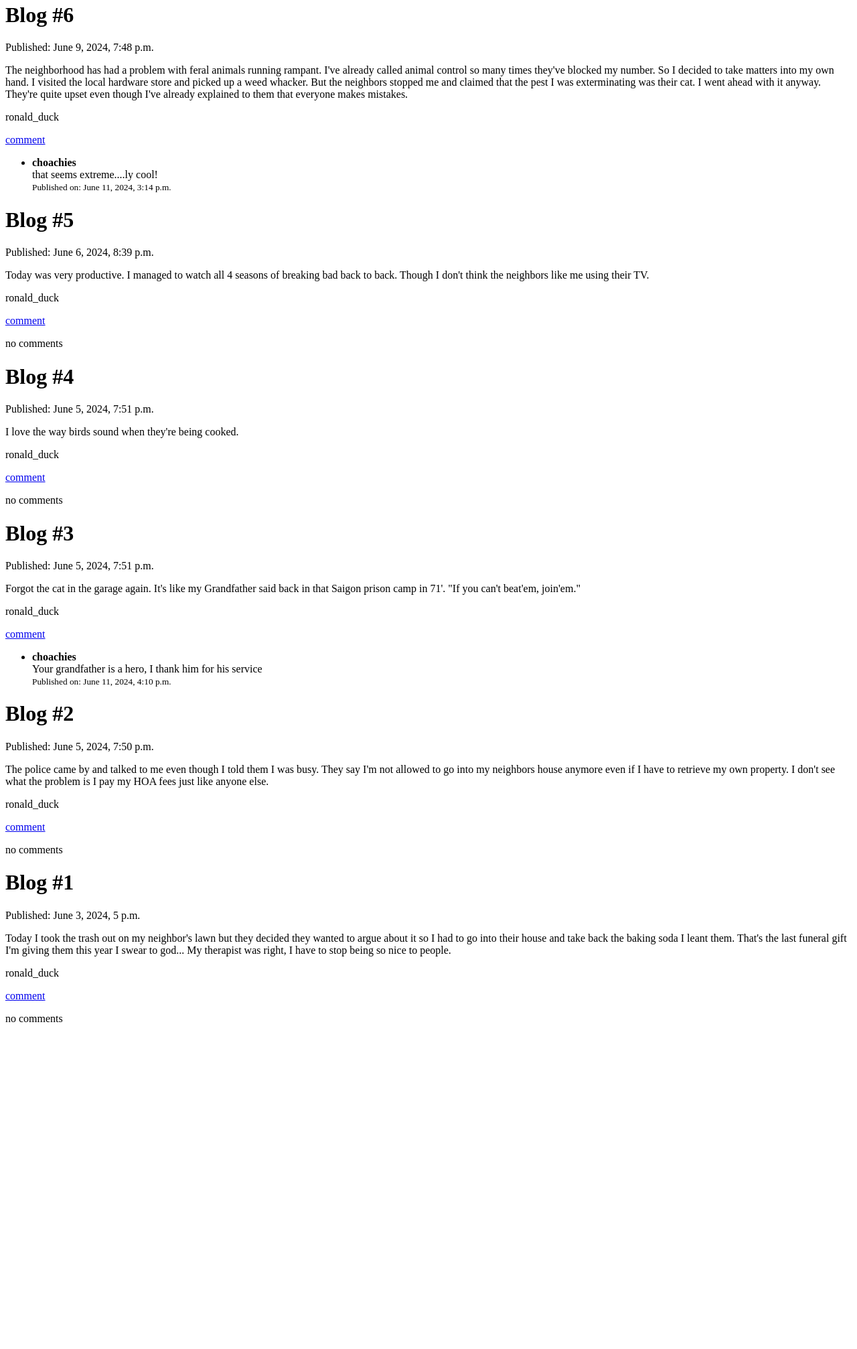
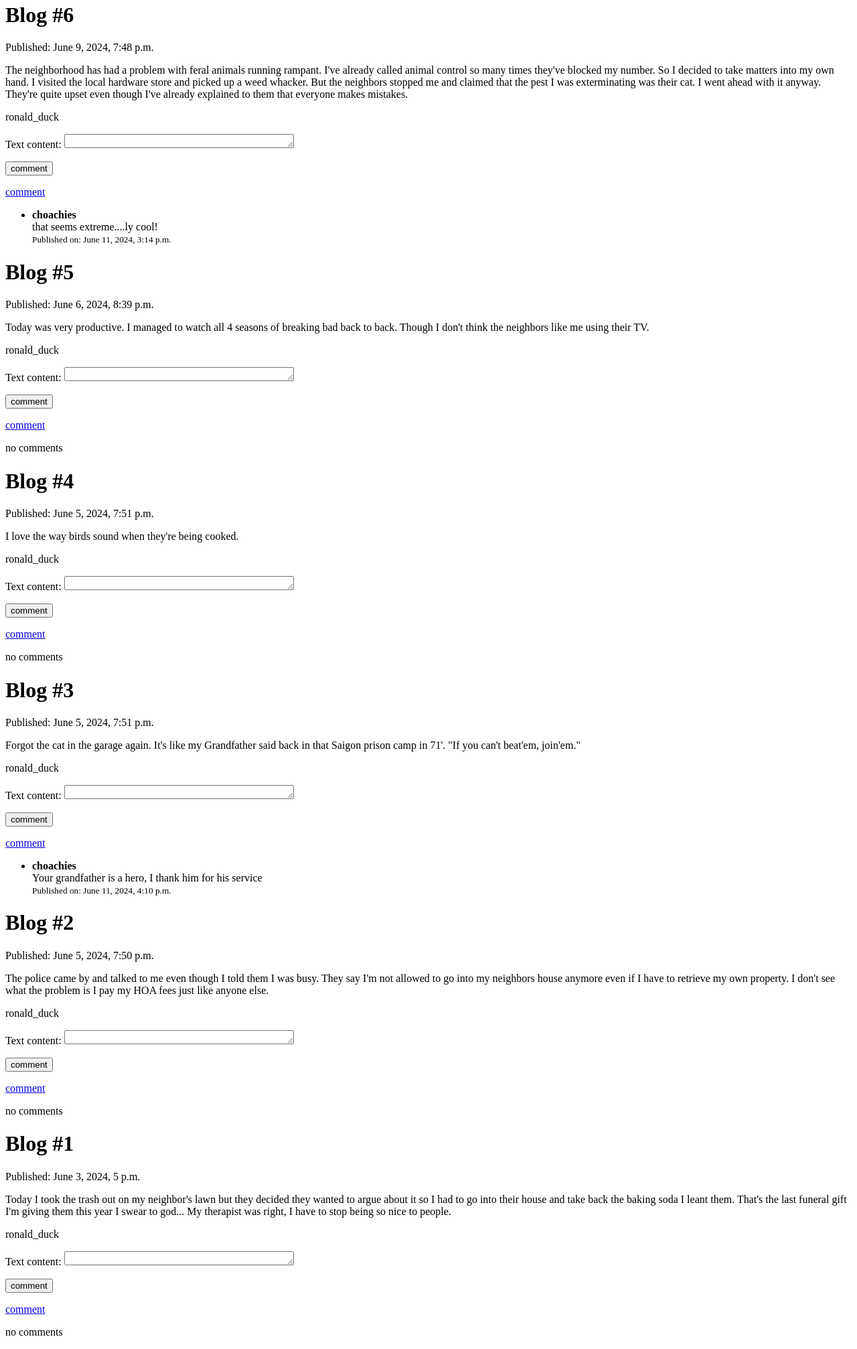
Before and after one commit to atticus-ezis/test_blog, a Django app: page / in a window 1280 px wide. Shown: the part 136-2150 px from the top of the page at 67% size. Before the commit the page ends 1662 px from the top, so only its background shows below. Run offline with Django 5.2, Linux system fonts and the light colour scheme; data comes from the database, SQL or seed files in the repository; both versions use the stored data as it was after the commit.

Commit message:
added a comment field in index, edit/delete option and limited chars and added widget

```diff
--- a/testing_grounds/forms.py
+++ b/testing_grounds/forms.py
@@ -14,3 +14,9 @@ class CommentForm(forms.ModelForm):
     class Meta:
         model = Comment
         fields = ['text_content']
+        widgets = {
+            'text_content': forms.Textarea(attrs={
+                'cols': 40,  # Customize the width here
+                'rows': 1,   # Customize the height here
+            }),
+        }
--- a/testing_grounds/models.py
+++ b/testing_grounds/models.py
@@ -14,9 +14,9 @@ class Blog(models.Model):
         return self.title
 
 class Comment(models.Model):
-    user = models.ForeignKey(User, on_delete=models.CASCADE)
+    user = models.ForeignKey(User, on_delete=models.CASCADE, null=True)
     blog = models.ForeignKey(Blog, on_delete=models.CASCADE, related_name="comments")
-    text_content = models.TextField()
+    text_content = models.CharField(max_length=200)
     pub_date = models.DateTimeField(default=timezone.now)
 
     def __str__(self):
--- a/testing_grounds/templates/testing_grounds/index.html
+++ b/testing_grounds/templates/testing_grounds/index.html
@@ -14,7 +14,14 @@
     {% if user == blog.user %} <a href="{% url 'edit' blog.id %}">edit</a> -- <a href="{% url 'delete' blog.id 'blog' %}">delete</a>{% endif %}
     <p>{{blog.text_content}}</p>
     <p>{{blog.user.username}}</p>
-    <a href="{% url 'comment' blog.id%}">comment</a>
+<!-- add comment bar -->
+    <form action="{% url 'comment' blog.id %}" method = "POST">
+        {% csrf_token %}
+        {{ comment_form.as_p }}
+        <button type="submit">comment</button>
+    </form>
+
+    <a href="{% url 'comment' blog.id %}">comment</a>
 
     {% if blog.comments.exists %}
         <ul>
@@ -24,7 +31,7 @@
                 <br>
                 <small>Published on: {{ comment.pub_date}}</small>
                 <br>
-                {% if user == comment.user %} <a href="{% url 'delete' comment.id 'comment' %}">delete</a>{% endif %}
+                {% if user == comment.user %} <a href="{% url 'delete' comment.id 'comment' %}">delete</a> -- <a href="{% url 'edit' comment.id 'comment' %}">edit</a>{% endif %}
             </li>
             {% endfor %}
         </ul>
--- a/testing_grounds/urls.py
+++ b/testing_grounds/urls.py
@@ -10,5 +10,5 @@ urlpatterns = [
     path('submit/', views.form, name="form"),
     path('<int:pk>/comment', views.comment, name="comment"),
     path('<int:pk>/<str:model_name>/delete', views.delete, name="delete"),
-    path('<int:pk>/edit', views.edit, name='edit'),
+    path('<int:pk>/<str:model_name>/edit', views.edit, name='edit'),
 ]
--- a/testing_grounds/views.py
+++ b/testing_grounds/views.py
@@ -56,7 +56,8 @@ def registerUser(request):
 
 def index(request):
    blogs = Blog.objects.order_by('-pub_date')
-   context = {'blogs':blogs}
+   comment_form = CommentForm()
+   context = {'blogs':blogs, 'comment_form':comment_form}
    return render(request, 'testing_grounds/index.html', context)
 
 
@@ -102,15 +103,25 @@ def delete(request, pk, model_name):
         return HttpResponseRedirect((reverse('index')))
 
 @login_required(login_url='login')
-def edit(request, pk):
-    selected_blog = get_object_or_404(Blog, pk=pk)
-    #if request.user != Blog.user
-        #return HttpResponse('You're not the author')
-    if request.method == 'POST':
-        form = BlogForm(request.POST, instance = selected_blog)
-        if form.is_valid():
-            form.save()
-            return HttpResponseRedirect((reverse('index')))
-    else:
-        content = BlogForm(instance=selected_blog)
-    return render(request, 'testing_grounds/submit_form.html', {'content':content})
+def edit(request, pk, model_name):
+    if model_name == 'blog':
+        selected_blog = get_object_or_404(Blog, pk=pk)
+        if request.method == 'POST':
+            form = BlogForm(request.POST, instance = selected_blog)
+            if form.is_valid():
+                form.save()
+                return HttpResponseRedirect((reverse('index')))
+        else:
+            content = BlogForm(instance=selected_blog)
+        return render(request, 'testing_grounds/submit_form.html', {'content':content})
+
+    elif model_name == 'comment':
+        selected_comment = get_object_or_404(Comment, pk=pk)
+        if request.method == 'POST':
+            form = CommentForm(request.POST, instance = selected_comment)
+            if form.is_valid():
+                form.save()
+                return HttpResponseRedirect((reverse('index')))
+        else:
+            content = CommentForm(instance=selected_comment)
+        return render(request, 'testing_grounds/submit_form.html', {'content':content})
```
Also changed, not shown: db.sqlite3, testing_grounds/migrations/0014_alter_comment_blog_alter_comment_text_content.py (added).
